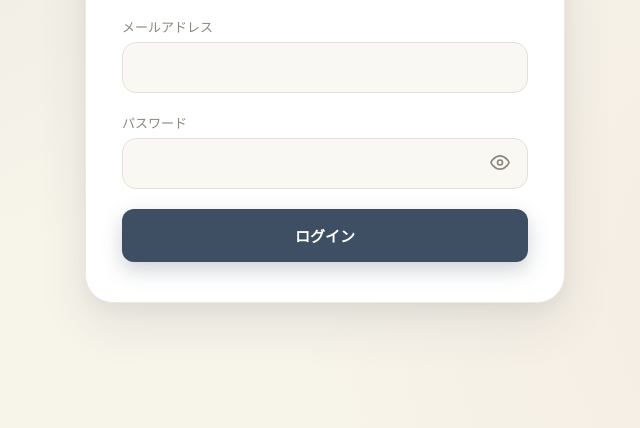
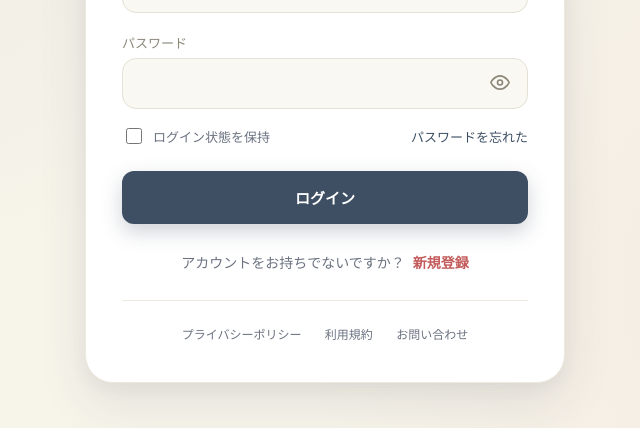
Before and after one commit to otakakot/otakakot.github.io, an Astro site: page / in a window 1280 px wide. Shown: the part 372-800 px from the top of the page, without its empty margins (315-955 px from the left). Built offline with nearby package versions, Linux system fonts and the light colour scheme; Astro itself is replaced by a stand-in of ours; no server answers.

Commit message:
first commit

```diff
--- a/src/pages/index.astro
+++ b/src/pages/index.astro
@@ -65,6 +65,69 @@ import Layout from '../layouts/Layout.astro'
 		}
 
 		.toggle-password:hover { color: var(--primary); }
+
+		.options {
+			display: flex;
+			align-items: center;
+			justify-content: space-between;
+			margin: -4px 0 24px;
+			font-size: 13px;
+		}
+
+		.remember {
+			display: inline-flex;
+			align-items: center;
+			gap: 8px;
+			color: var(--muted);
+			cursor: pointer;
+		}
+
+		.remember input {
+			width: 16px;
+			height: 16px;
+			accent-color: var(--primary);
+			cursor: pointer;
+		}
+
+		.forgot-link {
+			color: var(--primary);
+			font-weight: 500;
+			transition: color 0.2s;
+		}
+
+		.forgot-link:hover { color: var(--accent); text-decoration: underline; }
+
+		.signup {
+			margin-top: 28px;
+			text-align: center;
+			font-size: 14px;
+			color: var(--muted);
+		}
+
+		.signup-link {
+			font-weight: 600;
+			color: var(--accent);
+			margin-left: 4px;
+		}
+
+		.signup-link:hover { color: var(--accent-dark); text-decoration: underline; }
+
+		.card-links {
+			margin-top: 28px;
+			padding-top: 24px;
+			border-top: 1px solid #ede9dd;
+			text-align: center;
+			font-size: 12px;
+			color: var(--subtle);
+		}
+
+		.card-links a {
+			color: var(--muted);
+			margin: 0 10px;
+			transition: color 0.2s;
+		}
+
+		.card-links a:hover { color: var(--primary); }
 	</style>
 
 	<div class="center">
@@ -93,10 +156,29 @@ import Layout from '../layouts/Layout.astro'
 					</div>
 				</div>
 
+				<div class="options">
+					<label class="remember">
+						<input type="checkbox" name="remember" />
+						<span>ログイン状態を保持</span>
+					</label>
+					<a href="#" class="forgot-link">パスワードを忘れた</a>
+				</div>
+
 				<div id="formError" class="form-error" role="alert" aria-live="assertive"></div>
 
 				<button type="submit" class="btn btn-primary" id="submitButton">ログイン</button>
 			</form>
+
+			<p class="signup">
+				アカウントをお持ちでないですか？
+				<a href="#" class="signup-link">新規登録</a>
+			</p>
+
+			<div class="card-links">
+				<a href="#">プライバシーポリシー</a>
+				<a href="#">利用規約</a>
+				<a href="#">お問い合わせ</a>
+			</div>
 		</div>
 	</div>
 
```
